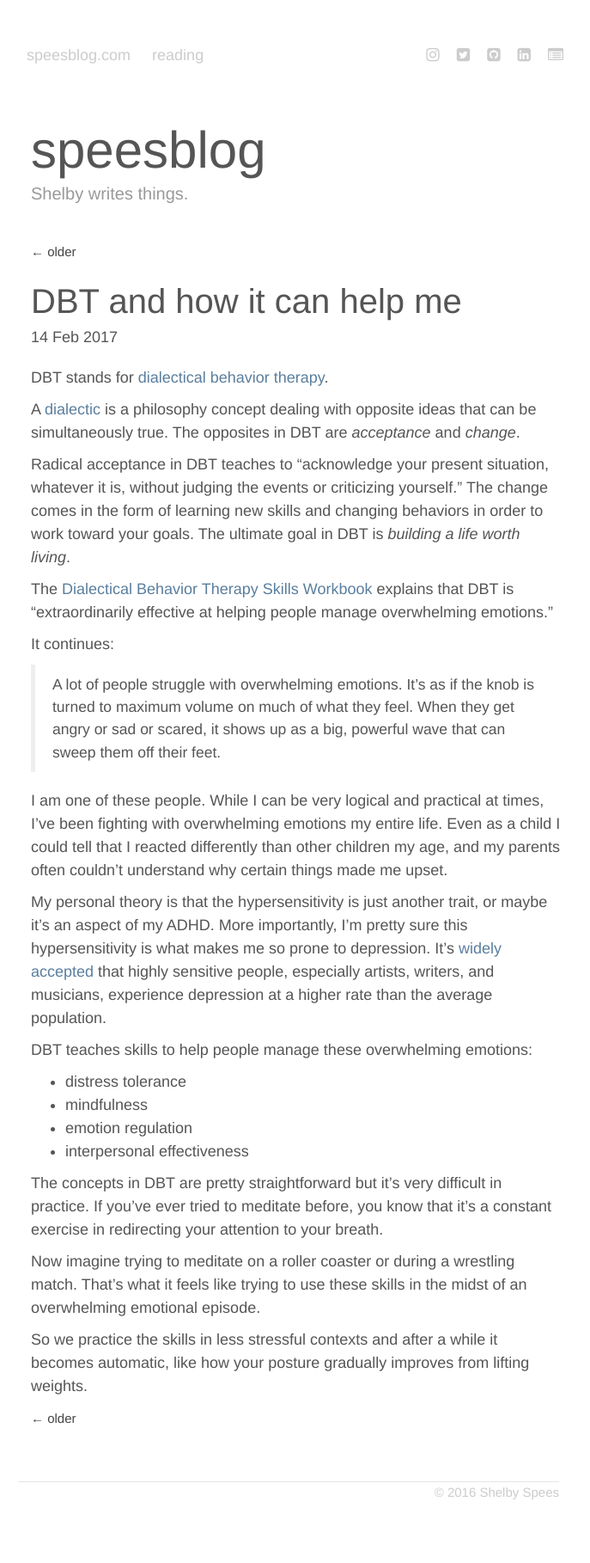
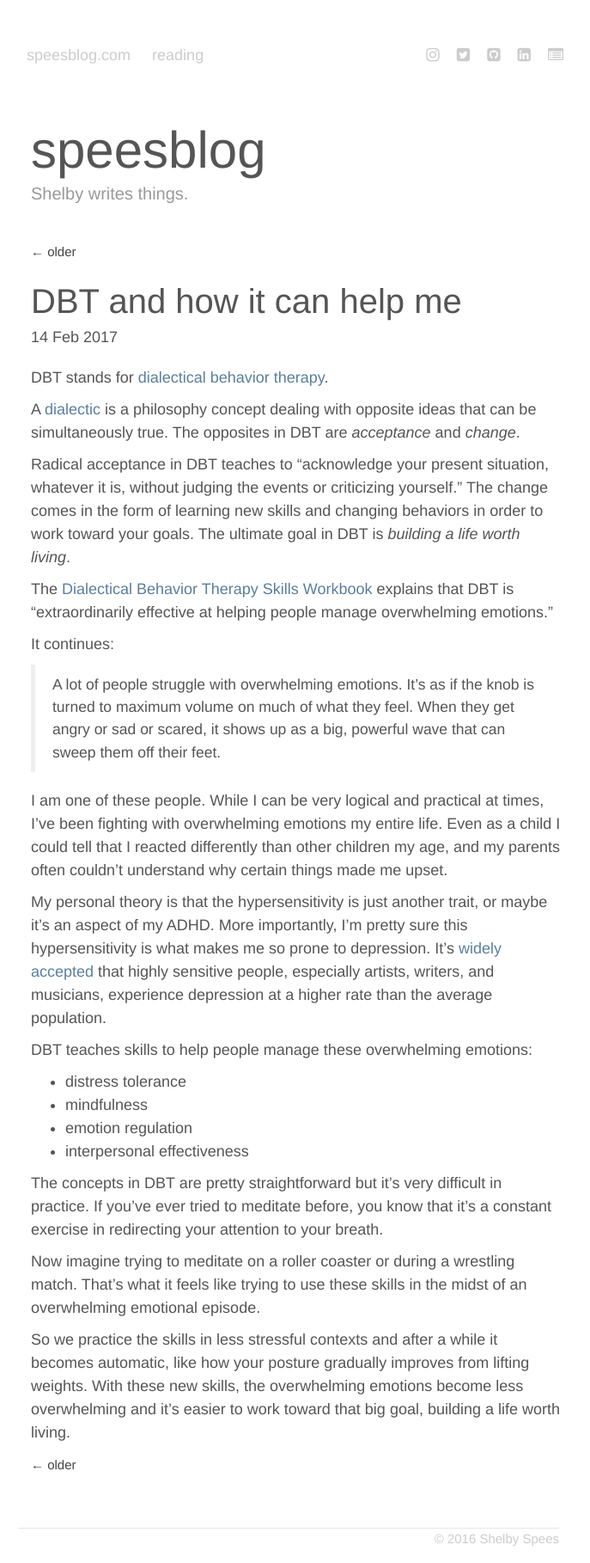
Before and after one commit to shelbyspees/speesblog, a Jekyll site: the page built from _posts/2017-02-14-dbt-and-how-it-can-help-me.md, in a window 1280 px wide. Shown: the whole page at 86% size, without its empty margins (304-991 px from the left). Built offline with Jekyll 4.4.1, drawn with Linux system fonts in a browser that asks for light colours; nearby versions of some CDN libraries; before the commit the page ends 1764 px from its top, so only the background shows below that.

Commit message:
add to post

```diff
--- a/_posts/2017-02-14-dbt-and-how-it-can-help-me.md
+++ b/_posts/2017-02-14-dbt-and-how-it-can-help-me.md
@@ -30,4 +30,4 @@ The concepts in DBT are pretty straightforward but it's very difficult in practi
 
 Now imagine trying to meditate on a roller coaster or during a wrestling match. That's what it feels like trying to use these skills in the midst of an overwhelming emotional episode.
 
-So we practice the skills in less stressful contexts and after a while it becomes automatic, like how your posture gradually improves from lifting weights.
+So we practice the skills in less stressful contexts and after a while it becomes automatic, like how your posture gradually improves from lifting weights. With these new skills, the overwhelming emotions become less overwhelming and it's easier to work toward that big goal, building a life worth living.
```
